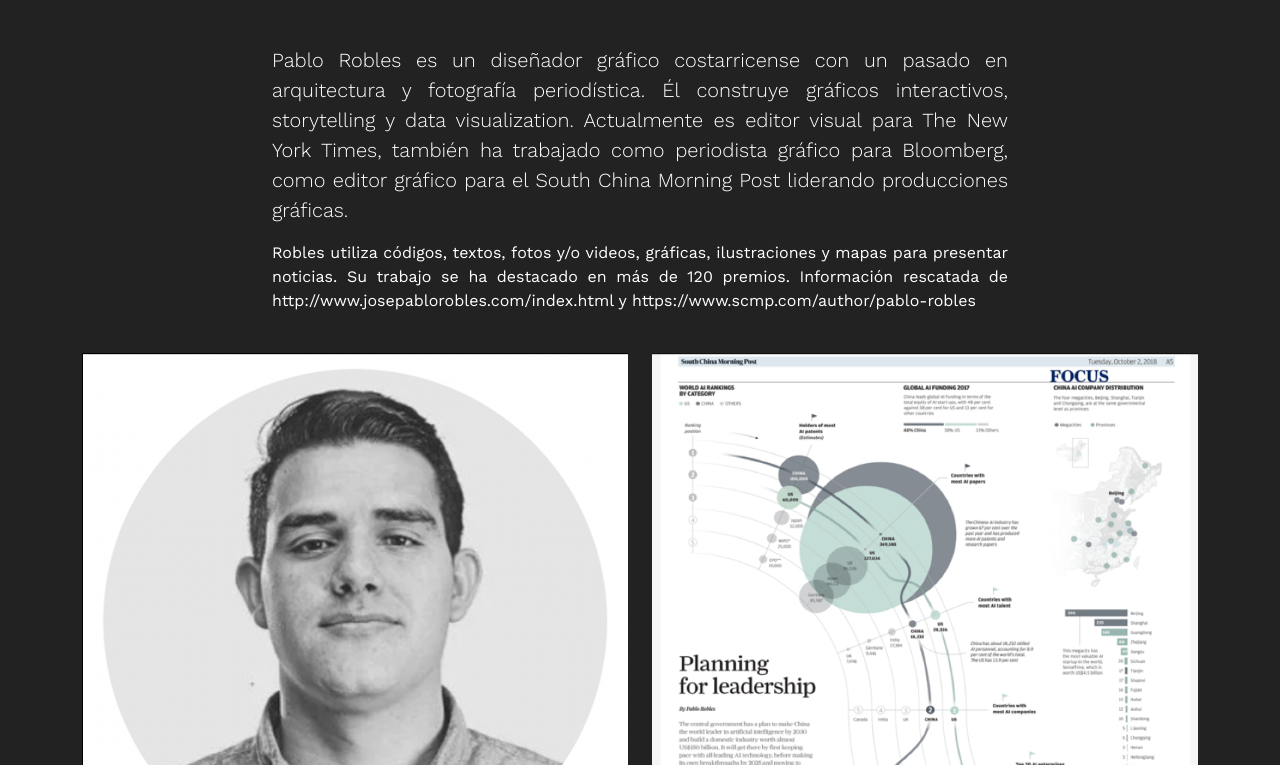
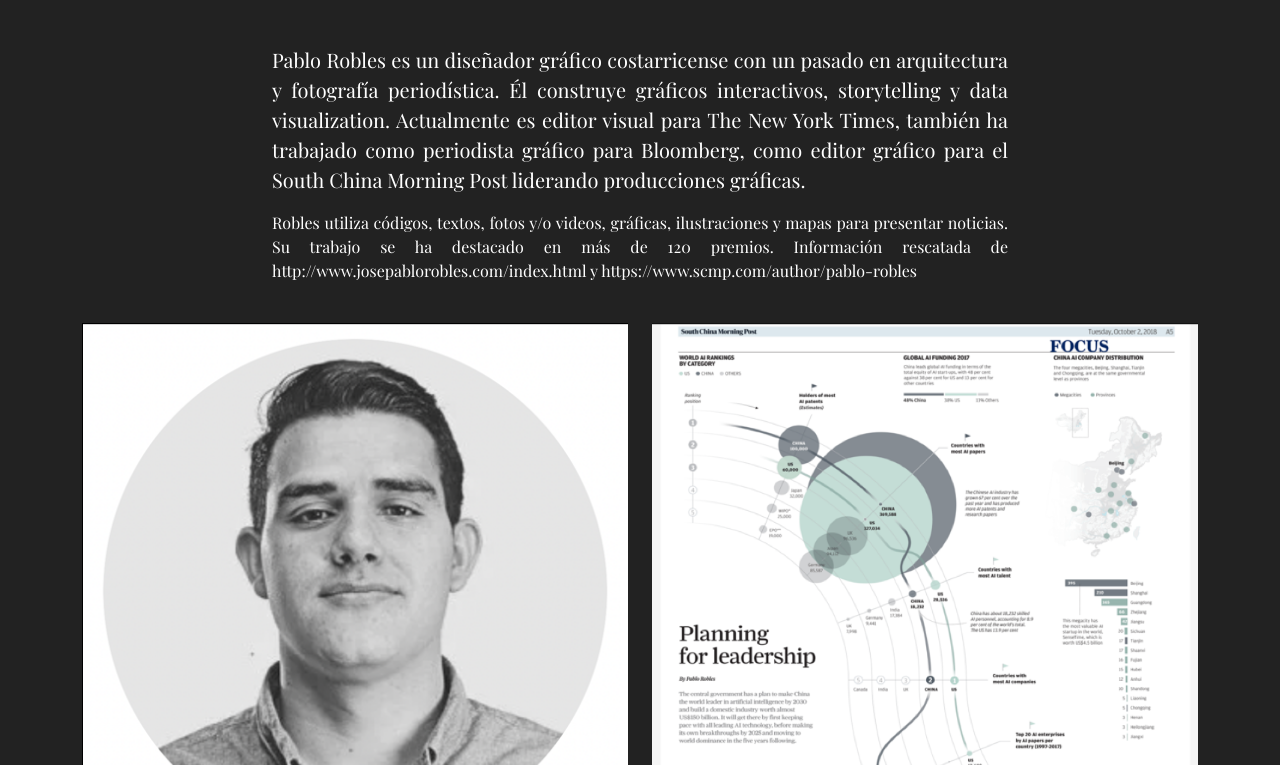
Before and after one commit to nacharaffo/id-clase-02, a plain HTML site: page index.html in a window 1280 px wide. Shown: the part 173-938 px from the top of the page. Drawn offline with nearby package versions, Linux system fonts and the light colour scheme.

Commit message:
Update index.html

```diff
--- a/index.html
+++ b/index.html
@@ -4,12 +4,12 @@
         <meta charset="utf-8">
         <meta name="viewport" content="width=device-width, initial-scale=1">
         <link href="https://cdn.jsdelivr.net/npm/bootstrap@5.1.3/dist/css/bootstrap.min.css" rel="stylesheet" integrity="sha384-1BmE4kWBq78iYhFldvKuhfTAU6auU8tT94WrHftjDbrCEXSU1oBoqyl2QvZ6jIW3" crossorigin="anonymous" />
-        <link rel="preconnect" href="https://fonts.googleapis.com" />
-        <link rel="preconnect" href="https://fonts.gstatic.com" crossorigin />
-        <link href="https://fonts.googleapis.com/css2?family=Work+Sans:wght@300;400;600&display=swap" rel="stylesheet" />
+        <link rel="preconnect" href="https://fonts.googleapis.com">
+<link rel="preconnect" href="https://fonts.gstatic.com" crossorigin>
+<link href="https://fonts.googleapis.com/css2?family=Playfair+Display:wght@400;500&display=swap" rel="stylesheet" />
         <style>
             :root {
-                --bs-font-sans-serif: "Work Sans", sans-serif;
+                --bs-font-sans-serif: "Playfair Display", sans-serif;
                 --bs-body-color: #fff;
                 --bs-body-bg: #222;
 
```
